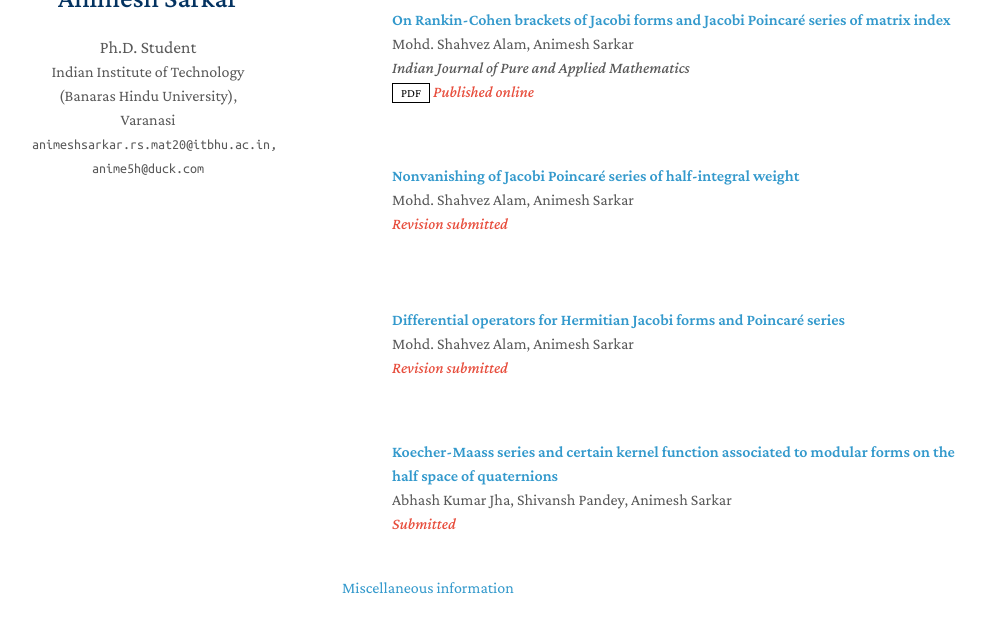
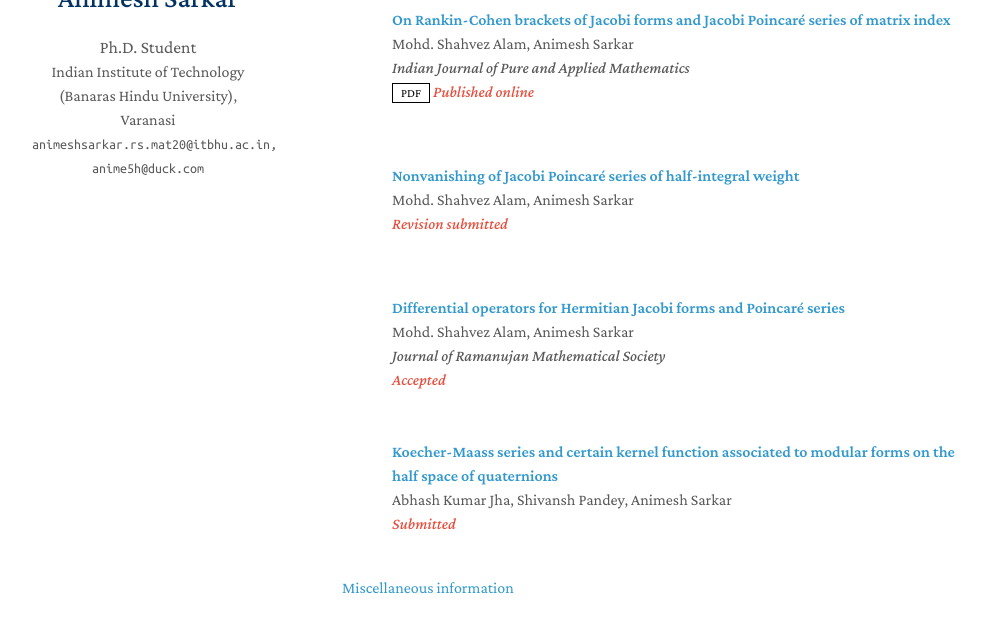
Before and after one commit to 4nimesh/4nimesh.github.io, a Jekyll site: the page built from index.md, in a window 1280 px wide and 900 px high, scrolled down 1835 px, cut to the strip 206-839 px from the top of the window. Shown: the whole strip, without its empty margins (128-1114 px from the left). Built offline with Jekyll 4.4.1, drawn with Linux system fonts in a browser that asks for light colours; a style sheet for code colours, icons or effects is not loaded; our own code applies the rules of GitHub Pages for plain Markdown files.

Commit message:
Update publications.yml

```diff
--- a/_data/publications.yml
+++ b/_data/publications.yml
@@ -46,9 +46,9 @@ main:
 
   - title: Differential operators for Hermitian Jacobi forms and Poincaré series
     authors: Mohd. Shahvez Alam, Animesh Sarkar
-    # conference: Journal of Ramanujan Mathematical Society
+    conference: Journal of Ramanujan Mathematical Society
     # pdf: https://doi.org/10.1007/s13226-024-00696-z
-    notes: Revision submitted
+    notes: Accepted
 
 
   - title: Koecher-Maass series and certain kernel function associated to modular forms on the half space of quaternions
```
